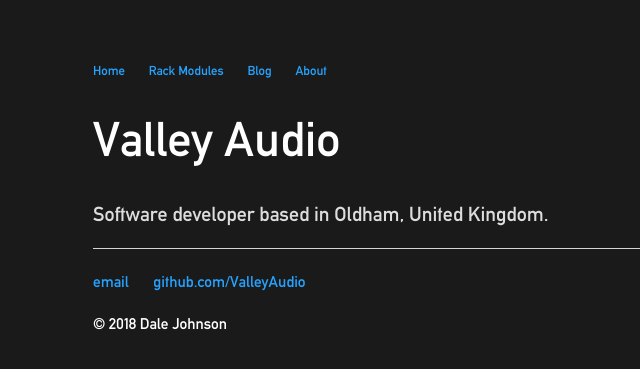
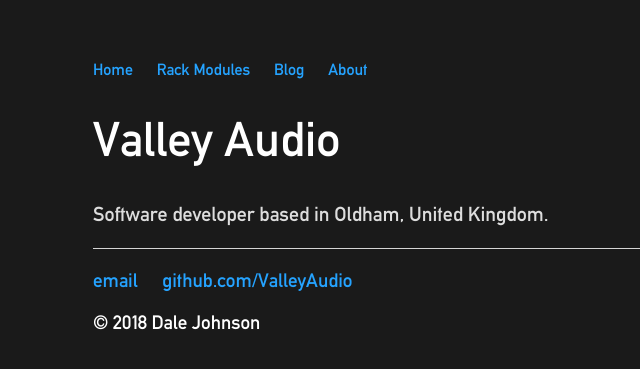
Before and after one commit to ValleyAudio/ValleyAudio.github.io, a Jekyll site: the page built from index.html, in a window 1280 px wide. Shown: the top 369 px of the page, without its empty margins (99-739 px from the left). Built offline with Jekyll 4.4.1, drawn with Linux system fonts in a browser that asks for light colours.

Commit message:
Testing resizing

```diff
--- a/css/main.css
+++ b/css/main.css
@@ -66,13 +66,9 @@
     color: #FAFAFA;
 }
 
-ul li {
-    font-size: .8em;
-}
-
 ul.posts {
     margin: 20px auto 40px;
-    font-size: 1.5em;
+    font-size: 1em;
     color: #FFFFFF;
 }
 
```
